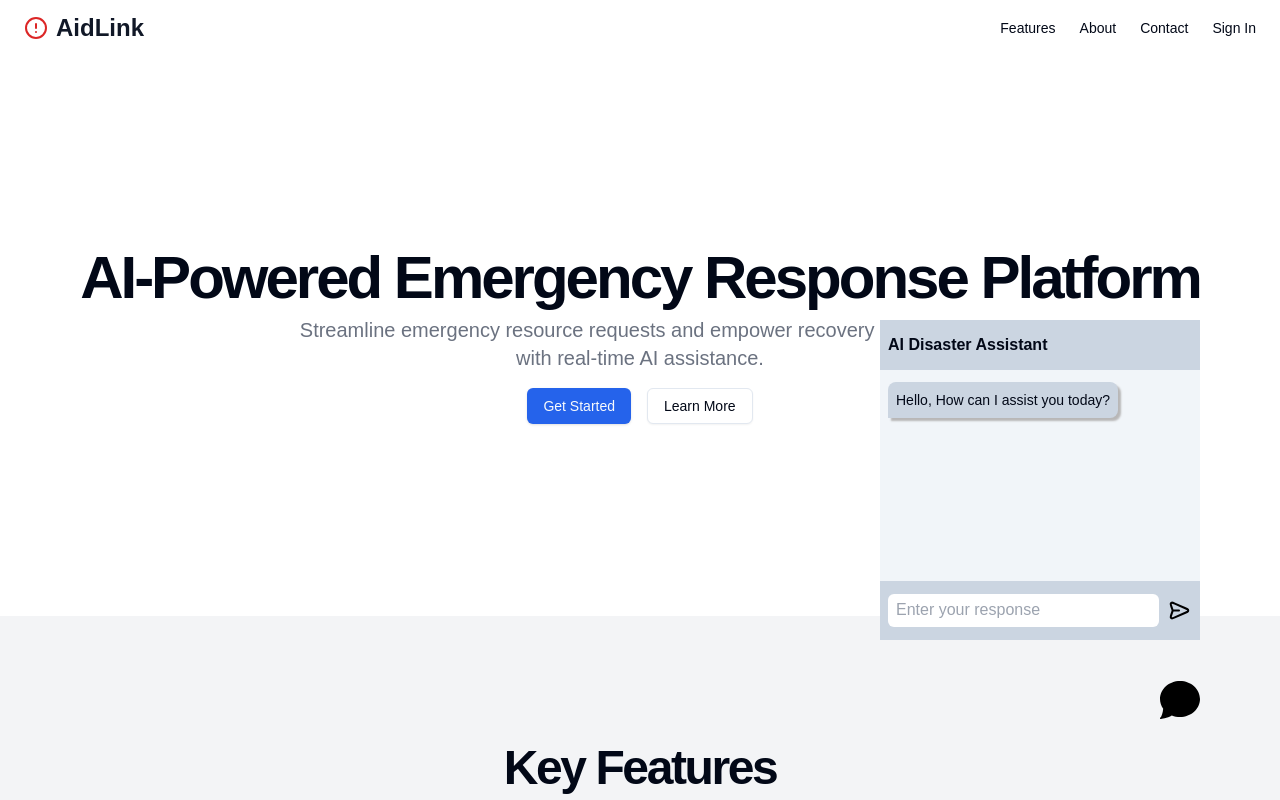
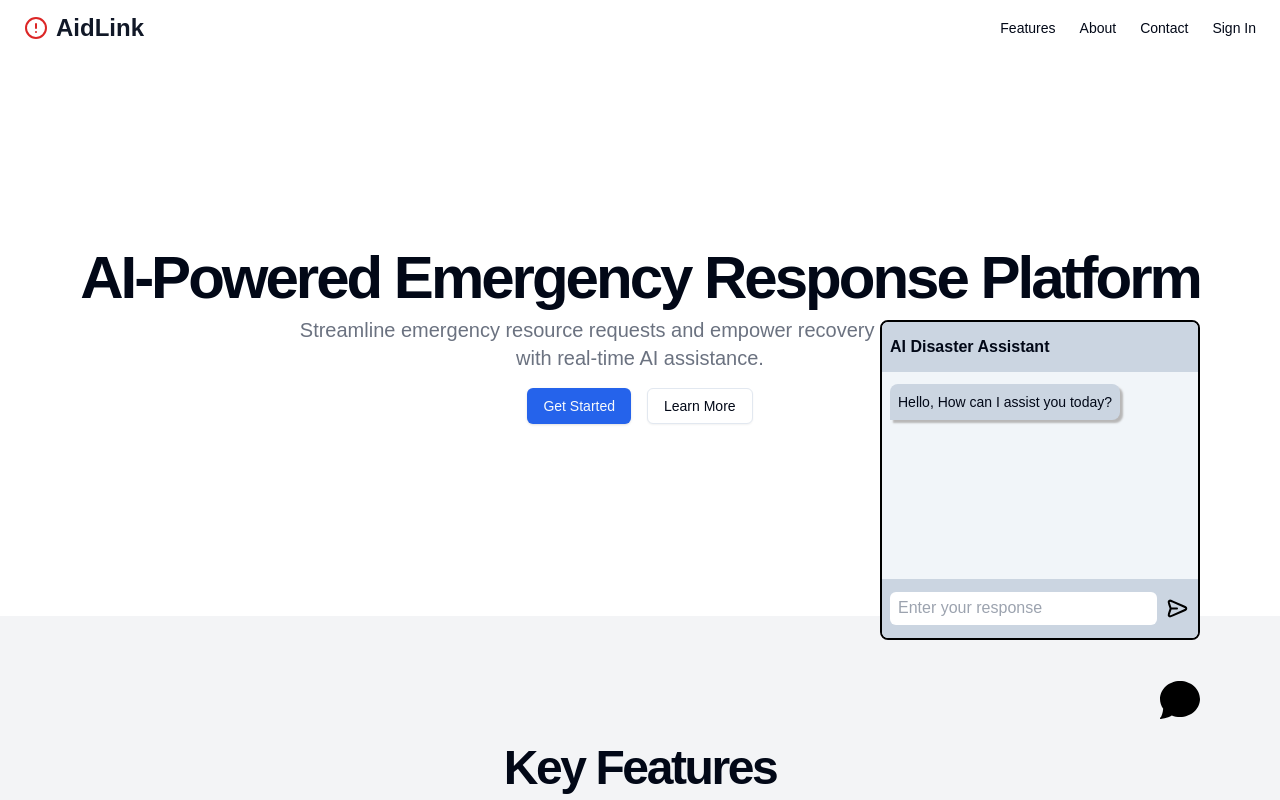
Before and after one commit to armans-code/aidays, a Next.js app: page / in a window 1280 px wide. Both pictures are taken after a click on the picture 1180 px from the left and 700 px from the top of the page. Shown: the top 800 px of the page. Built offline with nearby package versions, Linux system fonts and the light colour scheme; no server answers.

Commit message:
black border around chatbot

```diff
--- a/src/app/ChatBot.tsx
+++ b/src/app/ChatBot.tsx
@@ -54,7 +54,7 @@ function ChatPrompt() {
   }
 
   return (
-    <div className="chatPrompt w-80 h-2/5 rounded-lg flex flex-col">
+    <div className="chatPrompt w-80 h-2/5 rounded-lg flex flex-col border-2 border-black overflow-hidden">
       <div className="bg-slate-300 font-bold text-base flex-column">
         AI Disaster Assistant
       </div>
@@ -97,7 +97,7 @@ const ChatBot = () => {
     setIsVisible((isVisible) => !isVisible);
   }
   return (
-    <div>
+    <div className="fixed bottom-4 right-4">
       <Image
         className="chatButton hover:cursor-pointer"
         onClick={handleClick}
```
